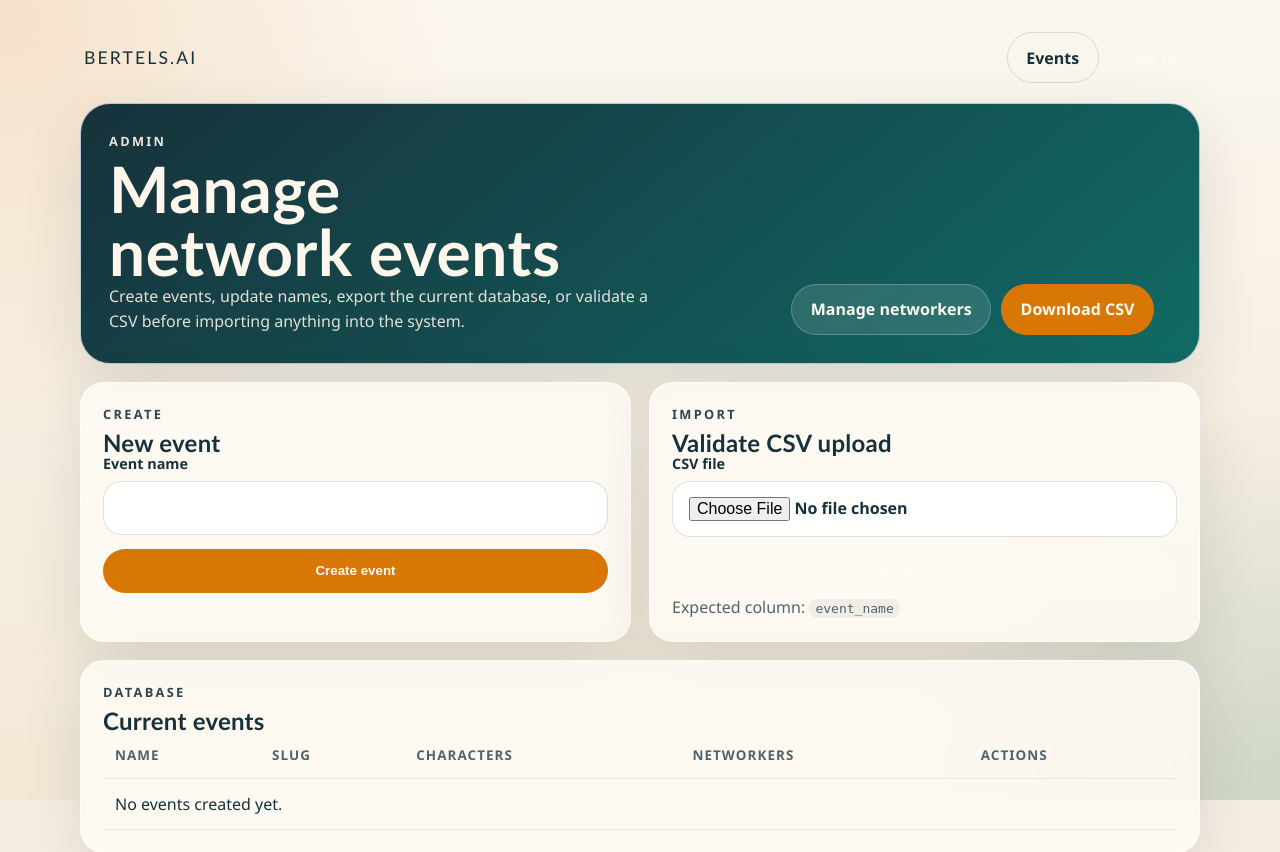
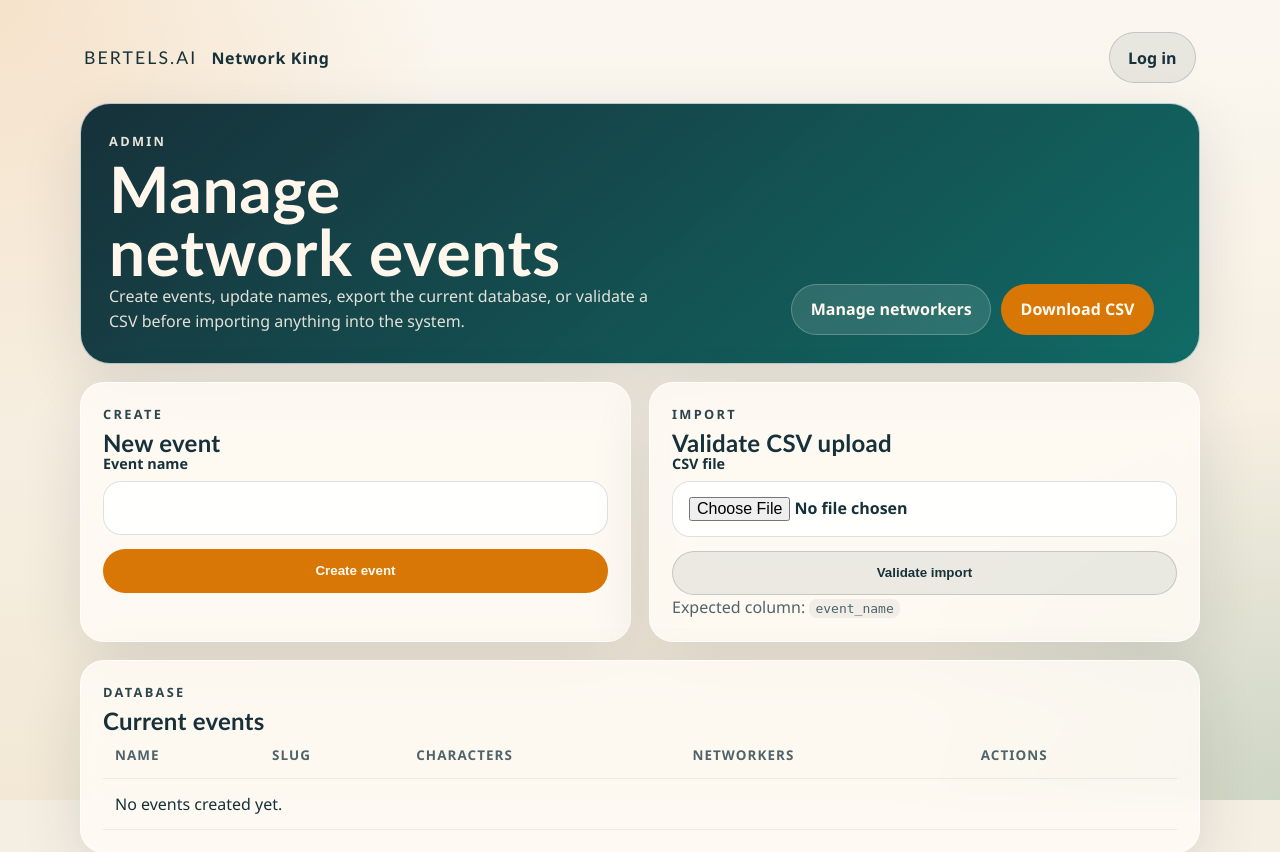
Before and after one commit to JeroenBertels/network-king, a FastAPI app: template app/templates/admin_events.html in a window 1280 px wide. Shown: the top 852 px of the page. Run offline with FastAPI, Linux system fonts and the light colour scheme; the template is opened without the code that fills it, so the values that code supplies are empty.

Commit message:
Fixing buttons.

```diff
--- a/app/static/styles.css
+++ b/app/static/styles.css
@@ -62,6 +62,13 @@ body {
   padding: 10px 4px 20px;
 }
 
+.topbar-brand {
+  display: flex;
+  align-items: center;
+  flex-wrap: wrap;
+  gap: 14px;
+}
+
 .brand-link {
   font-family: var(--font-display);
   font-size: 1.1rem;
@@ -69,6 +76,20 @@ body {
   text-transform: uppercase;
   text-decoration: none;
   color: var(--ink);
+}
+
+.home-link {
+  color: var(--ink);
+  text-decoration: none;
+  font-weight: 800;
+  letter-spacing: 0.04em;
+}
+
+.home-link:hover,
+.home-link:focus-visible,
+.brand-link:hover,
+.brand-link:focus-visible {
+  color: var(--accent-strong);
 }
 
 .top-actions,
@@ -166,25 +187,47 @@ body {
   text-decoration: none;
   font-weight: 700;
   cursor: pointer;
-  transition: transform 180ms ease, background 180ms ease, border-color 180ms ease;
+  transition:
+    transform 180ms ease,
+    background 180ms ease,
+    border-color 180ms ease,
+    color 180ms ease,
+    box-shadow 180ms ease;
 }
 
 .button:hover,
 .button:focus-visible {
   transform: translateY(-1px);
   background: var(--accent-strong);
+  box-shadow: 0 10px 24px rgba(180, 83, 9, 0.18);
 }
 
 .button-secondary {
-  background: rgba(255, 250, 240, 0.12);
-  color: #fffaf0;
-  border-color: rgba(255, 250, 240, 0.24);
+  background: rgba(23, 49, 58, 0.08);
+  color: var(--ink);
+  border-color: rgba(23, 49, 58, 0.18);
+}
+
+.button-secondary:hover,
+.button-secondary:focus-visible {
+  background: rgba(23, 49, 58, 0.14);
+  color: var(--ink);
+  border-color: rgba(23, 49, 58, 0.26);
+  box-shadow: 0 10px 24px rgba(23, 49, 58, 0.1);
 }
 
 .button-ghost {
   background: transparent;
   color: var(--ink);
   border-color: var(--border);
+}
+
+.button-ghost:hover,
+.button-ghost:focus-visible {
+  background: rgba(23, 49, 58, 0.06);
+  color: var(--ink);
+  border-color: rgba(23, 49, 58, 0.22);
+  box-shadow: 0 10px 24px rgba(23, 49, 58, 0.08);
 }
 
 .section-card,
@@ -265,10 +308,31 @@ body {
   gap: 6px;
   padding: 0.45rem 0.72rem;
   border-radius: 999px;
-  background: rgba(255, 250, 240, 0.16);
-  border: 1px solid rgba(255, 250, 240, 0.24);
+  background: rgba(23, 49, 58, 0.08);
+  border: 1px solid rgba(23, 49, 58, 0.16);
+  color: var(--ink);
   font-size: 0.82rem;
   font-weight: 700;
+}
+
+.hero .button-secondary {
+  background: rgba(255, 250, 240, 0.12);
+  color: #fffaf0;
+  border-color: rgba(255, 250, 240, 0.24);
+}
+
+.hero .button-secondary:hover,
+.hero .button-secondary:focus-visible {
+  background: rgba(255, 250, 240, 0.22);
+  color: #fffaf0;
+  border-color: rgba(255, 250, 240, 0.38);
+  box-shadow: 0 10px 24px rgba(13, 28, 33, 0.24);
+}
+
+.hero .pill {
+  background: rgba(255, 250, 240, 0.16);
+  border-color: rgba(255, 250, 240, 0.24);
+  color: #fffaf0;
 }
 
 .flash-stack {
--- a/app/templates/base.html
+++ b/app/templates/base.html
@@ -11,9 +11,11 @@
     <div class="backdrop"></div>
     <div class="shell">
       <header class="topbar">
-        <a class="brand-link" href="https://bertels.ai" target="_blank" rel="noreferrer">bertels.ai</a>
+        <div class="topbar-brand">
+          <a class="brand-link" href="https://bertels.ai" target="_blank" rel="noreferrer">bertels.ai</a>
+          <a class="home-link" href="/">Network King</a>
+        </div>
         <div class="top-actions">
-          <a class="button button-ghost" href="/">Events</a>
           {% if current_user %}
             <span class="pill">Logged in as {{ current_user.role }}</span>
             <a class="button button-secondary" href="/logout">Log out</a>
```
